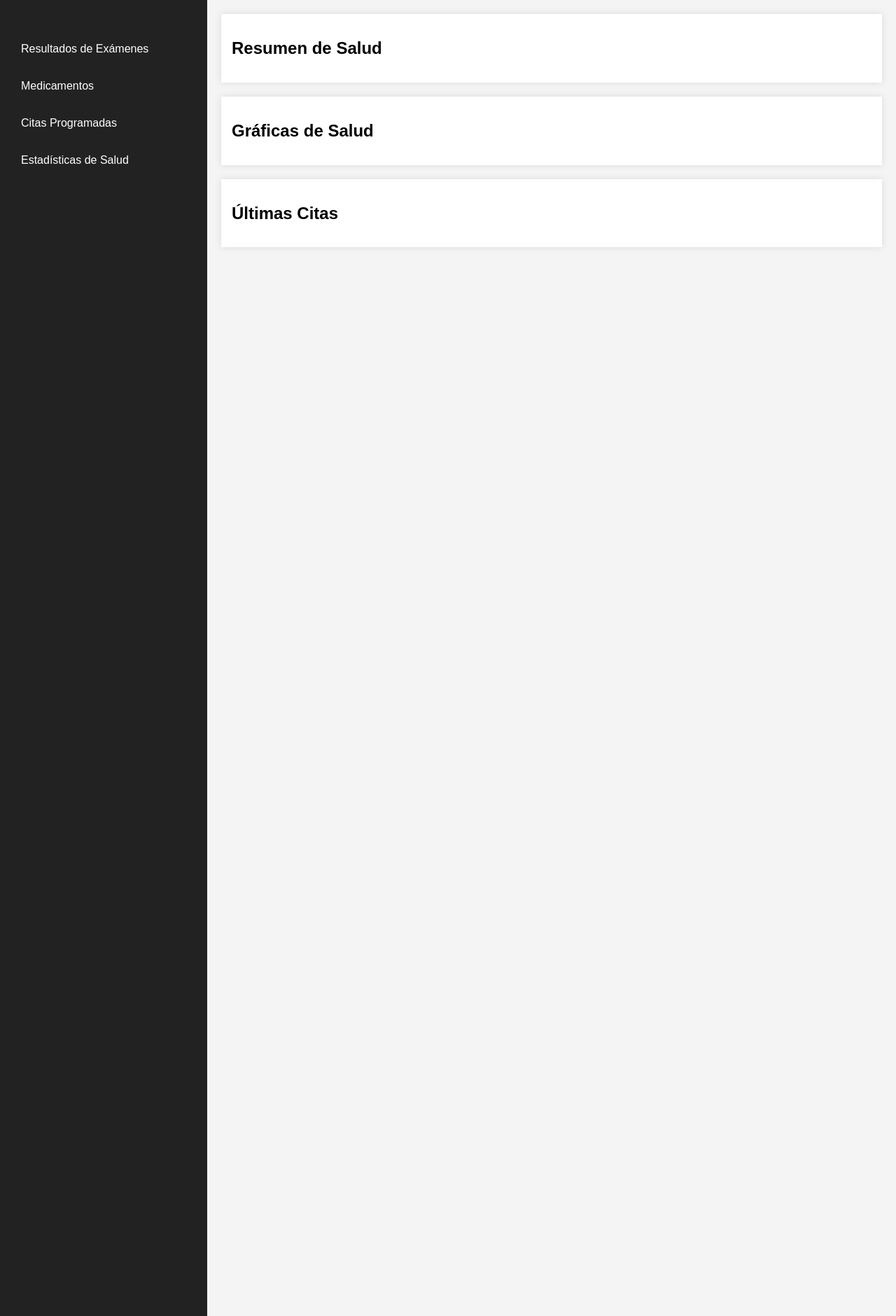
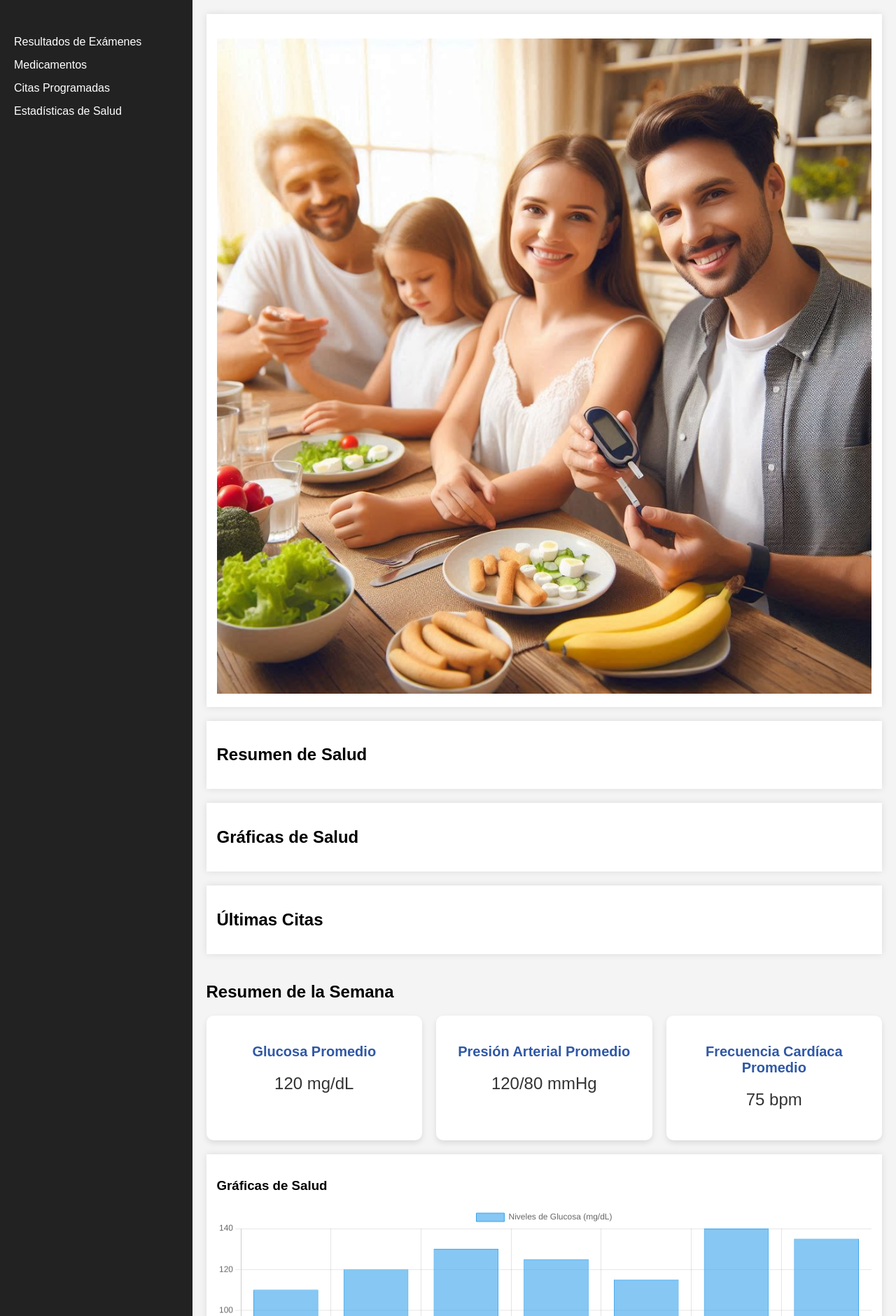
Before and after one commit to DouzZ4/Check.Inc, a PHP site: page /pages/Dashboard_Patient.html in a window 1280 px wide. Shown: the part 48-1928 px from the top of the page at 70% size. Run offline with PHP 8.4, Linux system fonts and the light colour scheme; some web fonts are replaced.

Commit message:
graficos dashboard

```diff
--- /dev/null
+++ b/Check/src/assets/Scripts/Dashboard.js
@@ -0,0 +1,49 @@
+// dashboard.js
+document.addEventListener('DOMContentLoaded', function () {
+    const ctxGlucosa = document.getElementById('grafico-glucosa').getContext('2d');
+    const graficoGlucosa = new Chart(ctxGlucosa, {
+        type: 'bar',
+        data: {
+            labels: ['Lunes', 'Martes', 'Miércoles', 'Jueves', 'Viernes', 'Sábado', 'Domingo'],
+            datasets: [{
+                label: 'Niveles de Glucosa (mg/dL)',
+                data: [110, 120, 130, 125, 115, 140, 135],
+                backgroundColor: 'rgba(54, 162, 235, 0.6)',
+                borderColor: 'rgba(54, 162, 235, 1)',
+                borderWidth: 1
+            }]
+        },
+        options: {
+            responsive: true,
+            scales: {
+                y: {
+                    beginAtZero: true
+                }
+            }
+        }
+    });
+
+    // Gráfico de Peso
+    const ctxPeso = document.getElementById('grafico-peso').getContext('2d');
+    const graficoPeso = new Chart(ctxPeso, {
+        type: 'line',
+        data: {
+            labels: ['Lunes', 'Martes', 'Miércoles', 'Jueves', 'Viernes', 'Sábado', 'Domingo'],
+            datasets: [{
+                label: 'Peso (kg)',
+                data: [82, 81.5, 81, 80.5, 80, 79.8, 79.5],
+                fill: false,
+                borderColor: 'rgba(255, 99, 132, 1)',
+                tension: 0.1
+            }]
+        },
+        options: {
+            responsive: true,
+            scales: {
+                y: {
+                    beginAtZero: false
+                }
+            }
+        }
+    });
+});
--- a/Check/src/assets/styles/Dashboard_Patient.css
+++ b/Check/src/assets/styles/Dashboard_Patient.css
@@ -59,3 +59,52 @@
     margin-bottom: 20px;
     box-shadow: 0 0 10px rgba(0,0,0,0.1);
 }
+
+/* Estilos para la imagen en el panel principal */
+.imagen-resumen {
+    width: 100%;  /* Ajusta el tamaño según el contenedor */
+    height: auto; /* Mantiene la proporción */
+    margin-top: 20px;
+}
+
+.estadisticas-semana {
+    margin-top: 40px;
+}
+
+.estadisticas-cards {
+    display: flex;
+    justify-content: space-between;
+    gap: 20px;
+    margin-bottom: 20px;
+}
+
+.estadistica-card {
+    background-color: #fff;
+    padding: 20px;
+    border-radius: 10px;
+    box-shadow: 0 4px 8px rgba(0, 0, 0, 0.1);
+    width: 30%; /* Puedes ajustar este valor */
+    text-align: center;
+}
+
+.estadistica-card h3 {
+    font-size: 20px;
+    color: #3058a6;
+}
+
+.estadistica-card p {
+    font-size: 24px;
+    color: #333;
+    margin-top: 10px;
+}
+
+.graficos {
+    margin-top: 30px;
+}
+
+#grafica-glucosa, #grafica-peso {
+    height: 300px;
+    background-color: #f0f0f0; /* Simula el espacio para el gráfico */
+    border-radius: 10px;
+    margin-top: 10px;
+}
--- a/Check/src/assets/styles/main.css
+++ b/Check/src/assets/styles/main.css
@@ -90,45 +90,6 @@
     background-color: #F45501;
 }
 
-/* Barra Lateral */
-.sidebar {
-    width: 250px;
-    background-color: #f0f0f0;
-    padding: 20px;
-    height: 100vh;
-    position: sticky;
-    top: 0;
-}
-
-.sidebar ul {
-    list-style: none;
-    padding: 0;
-}
-
-.sidebar ul li {
-    margin-bottom: 10px;
-}
-
-.sidebar ul li a {
-    text-decoration: none;
-    color: #333;
-    display: block;
-    padding: 10px;
-    transition: background-color 0.3s;
-}
-
-.sidebar ul li a:hover {
-    background-color: #3058a6;
-    color: white;
-}
-
-/* Contenido principal */
-.main-content {
-    flex-grow: 1;
-    padding: 20px;
-    background-color: #ffffff;
-}
-
 /* Footer */
 .footer {
     background-color: black;
--- a/Check/src/pages/Dashboard_Patient.html
+++ b/Check/src/pages/Dashboard_Patient.html
@@ -8,6 +8,12 @@
     <link rel="stylesheet" href="../assets/styles/Dashboard_Patient.css">
 </head>
 <body>
+
+    <!-- Incluir los archivos JS -->
+    <script src="https://cdn.jsdelivr.net/npm/chart.js"></script>
+    <script src="../assets/scripts/dashboard.js"></script>  <!-- Código específico del Dashboard -->
+    <script src="../assets/scripts/main.js"></script>  <!-- Código general -->
+
     <div class="dashboard">
 
         <!-- Barra de navegación principal -->
@@ -45,7 +51,14 @@
             </aside>
 
             <!-- Panel Principal -->
+
             <main class="main-content">
+
+                <section class="resumen-salud">
+                    <img src="../assets/images/Familia_Paciente.png" alt="Imagen resumen de salud" class="imagen-resumen">
+                    <!-- Aquí irán detalles del estado de salud actual -->
+                </section>
+
                 <section class="resumen-salud">
                     <h2>Resumen de Salud</h2>
                     <!-- Aquí irán detalles del estado de salud actual -->
@@ -60,6 +73,42 @@
                     <h2>Últimas Citas</h2>
                     <!-- Información de citas recientes -->
                 </section>
+
+                <section class="estadisticas-semana">
+                    <h2>Resumen de la Semana</h2>
+                    <div class="estadisticas-cards">
+                        <!-- Card de Glucosa -->
+                        <div class="estadistica-card">
+                            <h3>Glucosa Promedio</h3>
+                            <p>120 mg/dL</p> <!-- Aquí iría el dato de glucosa promedio -->
+                        </div>
+
+                        <!-- Card de Presión Arterial -->
+                        <div class="estadistica-card">
+                            <h3>Presión Arterial Promedio</h3>
+                            <p>120/80 mmHg</p> <!-- Datos promedio de presión -->
+                        </div>
+
+                        <!-- Card de Frecuencia Cardíaca -->
+                        <div class="estadistica-card">
+                            <h3>Frecuencia Cardíaca Promedio</h3>
+                            <p>75 bpm</p> <!-- Datos de frecuencia cardíaca -->
+                        </div>
+                    </div>
+
+                    <!-- Gráficos (si los tienes disponibles) -->
+                    <section class="graficas">
+                        <h3>Gráficas de Salud</h3>
+                        <div class="grafico">
+                            <canvas id="grafico-glucosa"></canvas> <!-- Gráfico de Glucosa -->
+                        </div>
+                        <div class="grafico">
+                            <canvas id="grafico-peso"></canvas> <!-- Gráfico de Peso -->
+                        </div>
+                    </section>
+
+                </section>
+
             </main>
         </div>
     </div>
```
Also changed, not shown: Check/src/assets/Scripts/Main.js (added).
